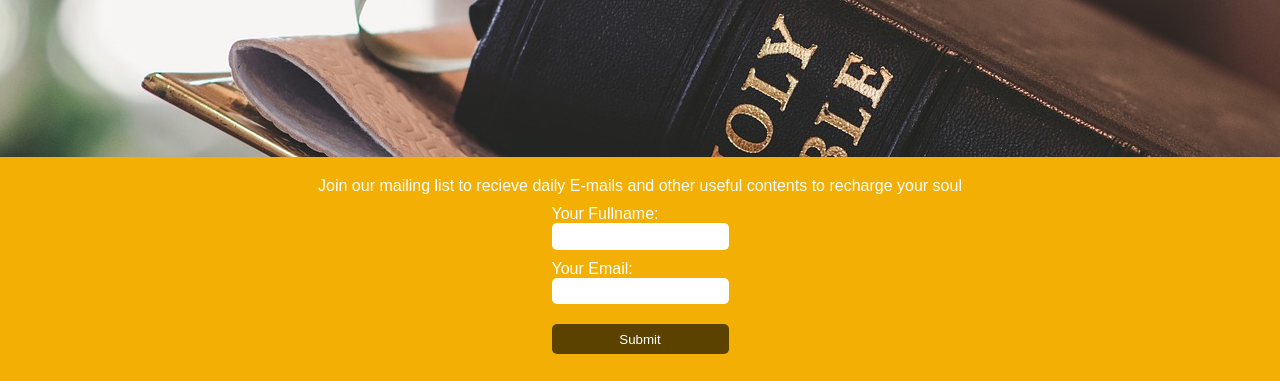
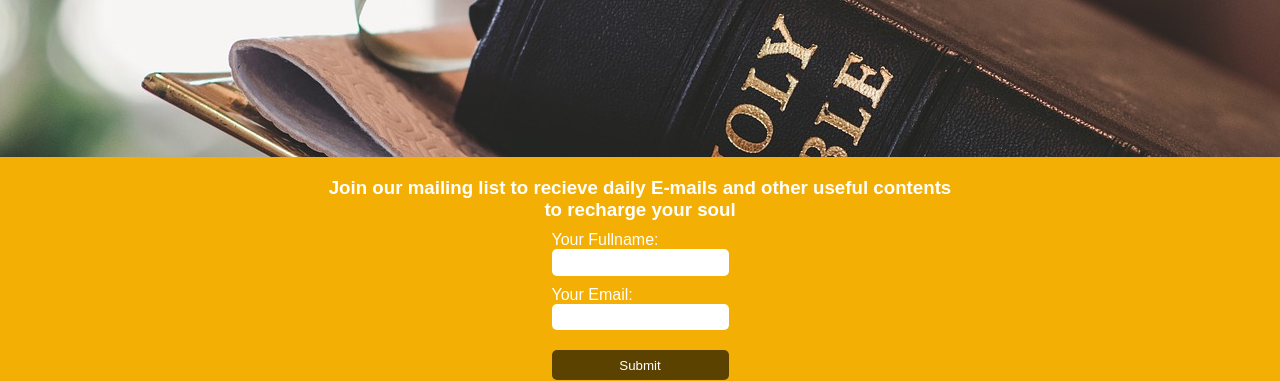
Before and after one commit to fagbenjaenoch/study-plus, a website: page src/index.html in a window 1280 px wide. Shown: the part 417-798 px from the top of the page. Drawn offline with Linux system fonts and the light colour scheme.

Commit message:
Footer section styled

```diff
--- a/src/css/main.scss
+++ b/src/css/main.scss
@@ -90,6 +90,16 @@ html,body{
     background-repeat: no-repeat;
 }
 
+//create a gradient effect on the hero image
+
+.hero-img::after{
+    content: " ";
+    width: 100%;
+    height: 100%;
+    background: #161616;
+    z-index: 1;
+}
+
 header{
     margin: $gap * 2;
     backdrop-filter: blur(30px);
@@ -148,20 +158,21 @@ footer{
     max-width: 100%;
     color: color(accent);
     background: color(primary);
+    backdrop-filter: blur(30px);
     margin: 0;
 
     .footer-container{
         display: grid;
         grid-template-columns: repeat(1fr);
-        grid-template-rows: 1fr;
+        // grid-template-rows: 1fr;
         place-items: center;
         margin: $gap;
         padding: $gap;
         gap: $gap * 3;
 
         form{
-
-            p{
+            max-width: 50vw;
+            h3{
                 text-align: center;
                 margin: $gap 0;
             }
@@ -180,6 +191,7 @@ footer{
                 input{
                     width: 100%;
                     height: 2em;
+                    // padding: .3rem;
                     border-radius: 5px;
                     border: none;
                     outline-color: color(primary);
@@ -222,3 +234,8 @@ footer{
         padding: $gap;
     }
 }
+@media only screen (max-width:700px) {
+    .email-list-signup{
+        max-width: 75%;
+    }
+}
--- a/src/index.html
+++ b/src/index.html
@@ -42,10 +42,10 @@
         <div class="footer-container">
 
              <form action="#" method="post">
-                 <p>Join our mailing list to recieve daily E-mails and other useful contents to recharge your soul</p>
+                 <h3>Join our mailing list to recieve daily E-mails and other useful contents to recharge your soul</h3>
                 <div class="email-list-signup flex-col">
                     <label for="name">Your Fullname:
-                        <input type="text" name="name" aria-required="true" pattern="[a-zA-Z]">
+                        <input type="text" name="name" aria-required="true">
                     </label>
                     <label for="email">Your Email:
                         <input type="email" name="email" aria-required="true">
```
Also changed, not shown: src/css/main.css, 1 other file.
